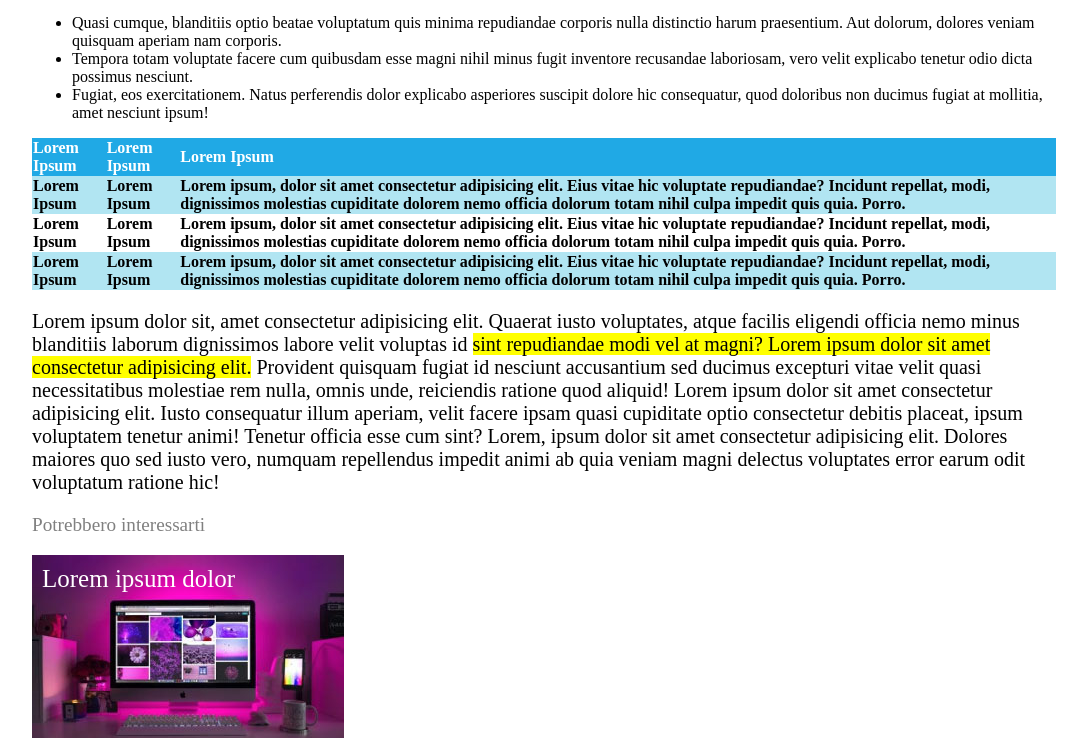
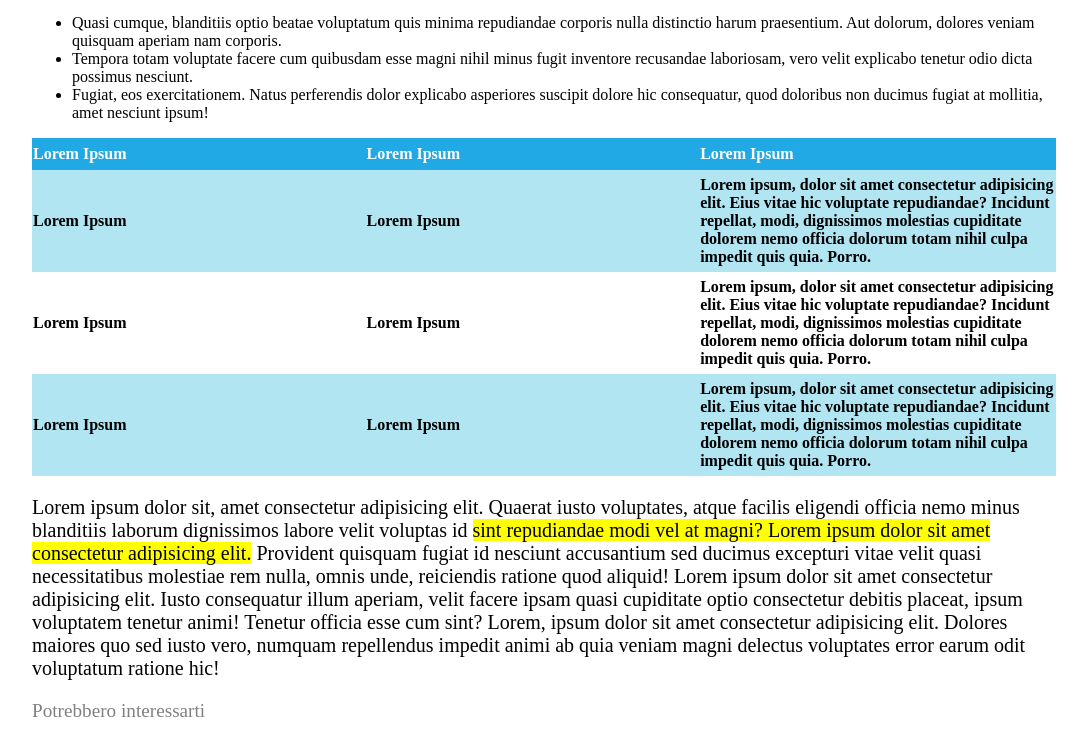
Before and after one commit to Giacomo-Paolini/html-css-booleaner, a plain HTML site: page index.html in a window 1280 px wide. Shown: the part 940-1678 px from the top of the page, without its empty margins (96-1183 px from the left). Drawn offline with Linux system fonts and the light colour scheme.

Commit message:
Fix table

```diff
--- a/css/style.css
+++ b/css/style.css
@@ -60,6 +60,12 @@ thead {
     color: white;
     background-color: #20A9E5;
 }
+
+.head {
+    width: 600px;
+    height: 30px;
+}
+
 table {
     border-collapse: collapse;
     background-color: #B1E5F2;
@@ -71,6 +77,8 @@ table {
 
 th {
     text-align: left;
+    width: 600px;
+    height: 100px;
 }
 
 #pc1 {
--- a/index.html
+++ b/index.html
@@ -45,9 +45,9 @@
                     <table>
                         <thead>
                             <tr>
-                                <th>Lorem Ipsum</th>
-                                <th>Lorem Ipsum</th>
-                                <th>Lorem Ipsum</th>
+                                <th class="head">Lorem Ipsum</th>
+                                <th class="head">Lorem Ipsum</th>
+                                <th class="head">Lorem Ipsum</th>
                             </tr>
                         </thead>
                         <tbody>
```
